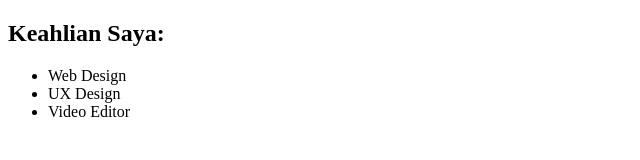
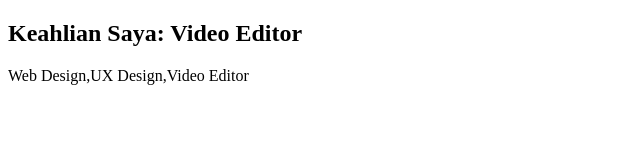
Before and after one commit to ariqd/es6-sinarmas-tutorial, a plain HTML site: page index.html in a window 1280 px wide. Shown: the whole page, without its empty margins (0-640 px from the left). Drawn offline with Linux system fonts and the light colour scheme.

Commit message:
belajar map dan filter

```diff
--- a/index.html
+++ b/index.html
@@ -7,7 +7,7 @@
     <title>ES6 - Sinarmas</title>
 </head>
 <body>
-    <h2>Keahlian Saya:</h2>
+    <h2>Keahlian Saya: <span id="primarySkill"></span></h2>
     <div id="skills"></div>
     <script src="main.js"></script>
 </body>
--- a/main.js
+++ b/main.js
@@ -1,18 +1,33 @@
 // Ambil element
 const skills = document.getElementById("skills");
-
-// ES5
+const myPrimarySkillSpan = document.getElementById("primarySkill")
 
 // ES6
 const yourSkill = ["Web Design", "UX Design", "Video Editor"];
 
-let parent = "<ul>";
+const printSkills = yourSkill.map((skill) => {
+    return skill;
+})
 
-yourSkill.forEach((skill) => {
-  console.log(skill);
-  parent += `<li>${skill}</li>`;
-});
+skills.innerHTML = printSkills
 
-parent += "</ul>";
+// Filter
+const myPrimarySkill = yourSkill.filter((skill) => {
+    return skill === "Video Editor"
+    // return skill !== "UX Design"
+})
 
-skills.innerHTML = parent;
+console.log(myPrimarySkill)
+
+myPrimarySkillSpan.innerHTML = myPrimarySkill;
+
+// let parent = "<ul>";
+
+// yourSkill.forEach((skill) => {
+//   console.log(skill);
+//   parent += `<li>${skill}</li>`;
+// });
+
+// parent += "</ul>";
+
+// skills.innerHTML = parent;
```
